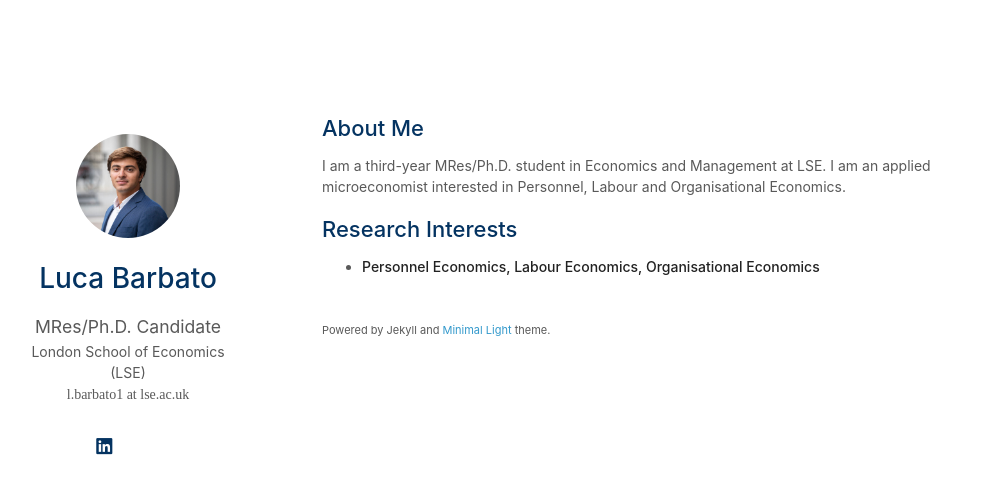
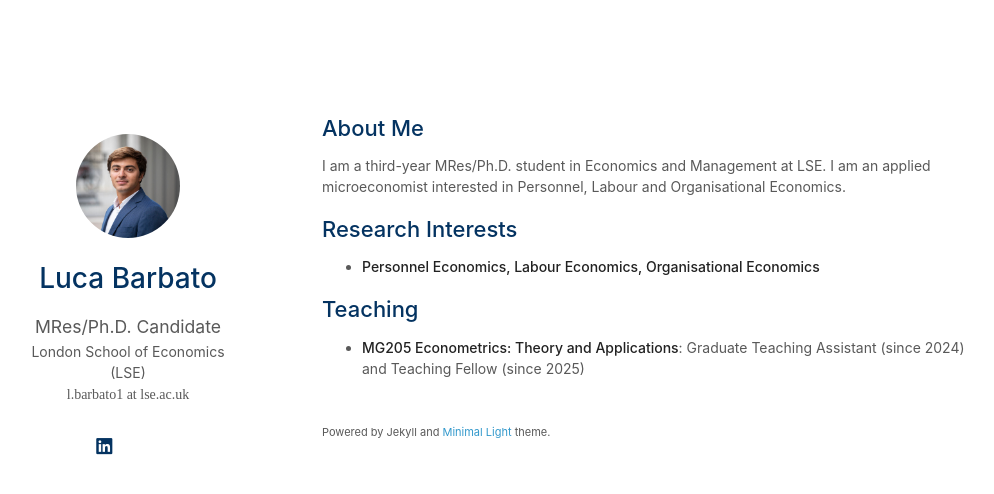
Before and after one commit to barbatoluca/barbatoluca.github.io, a Jekyll site: the page built from index.md, in a window 1280 px wide. Shown: the top 494 px of the page, without its empty margins (148-1142 px from the left). Built offline with Jekyll 4.4.1, drawn with Linux system fonts in a browser that asks for light colours; a style sheet for code colours, icons or effects is not loaded; our own code applies the rules of GitHub Pages for plain Markdown files.

Commit message:
Add teaching section with course details

```diff
--- a/index.md
+++ b/index.md
@@ -9,3 +9,7 @@ I am a third-year MRes/Ph.D. student in Economics and Management at LSE. I am an
 ## Research Interests
 
 - **Personnel Economics, Labour Economics, Organisational Economics**
+
+## Teaching
+
+- **MG205 Econometrics: Theory and Applications**: Graduate Teaching Assistant (since 2024) and Teaching Fellow (since 2025)
```
